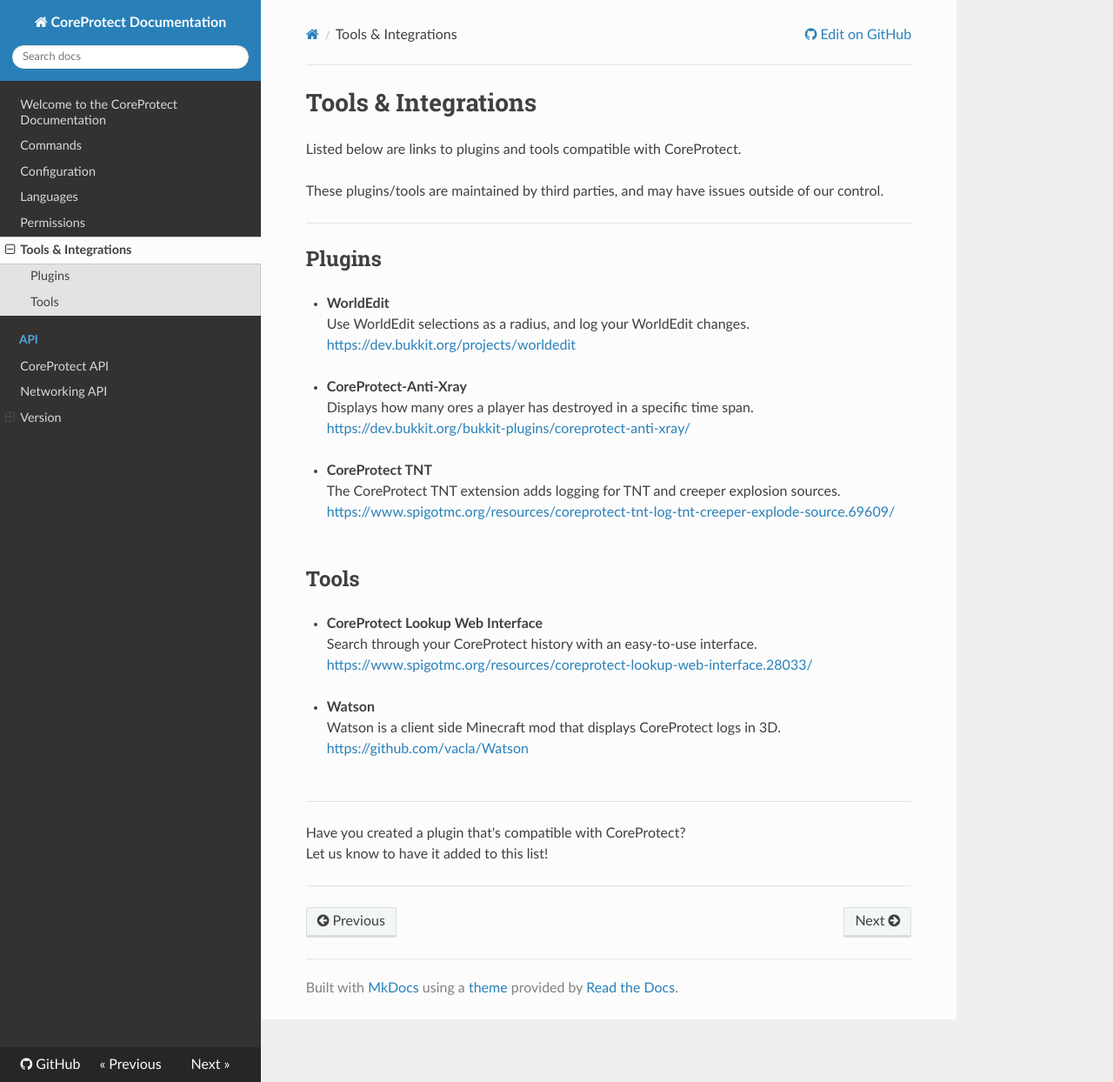
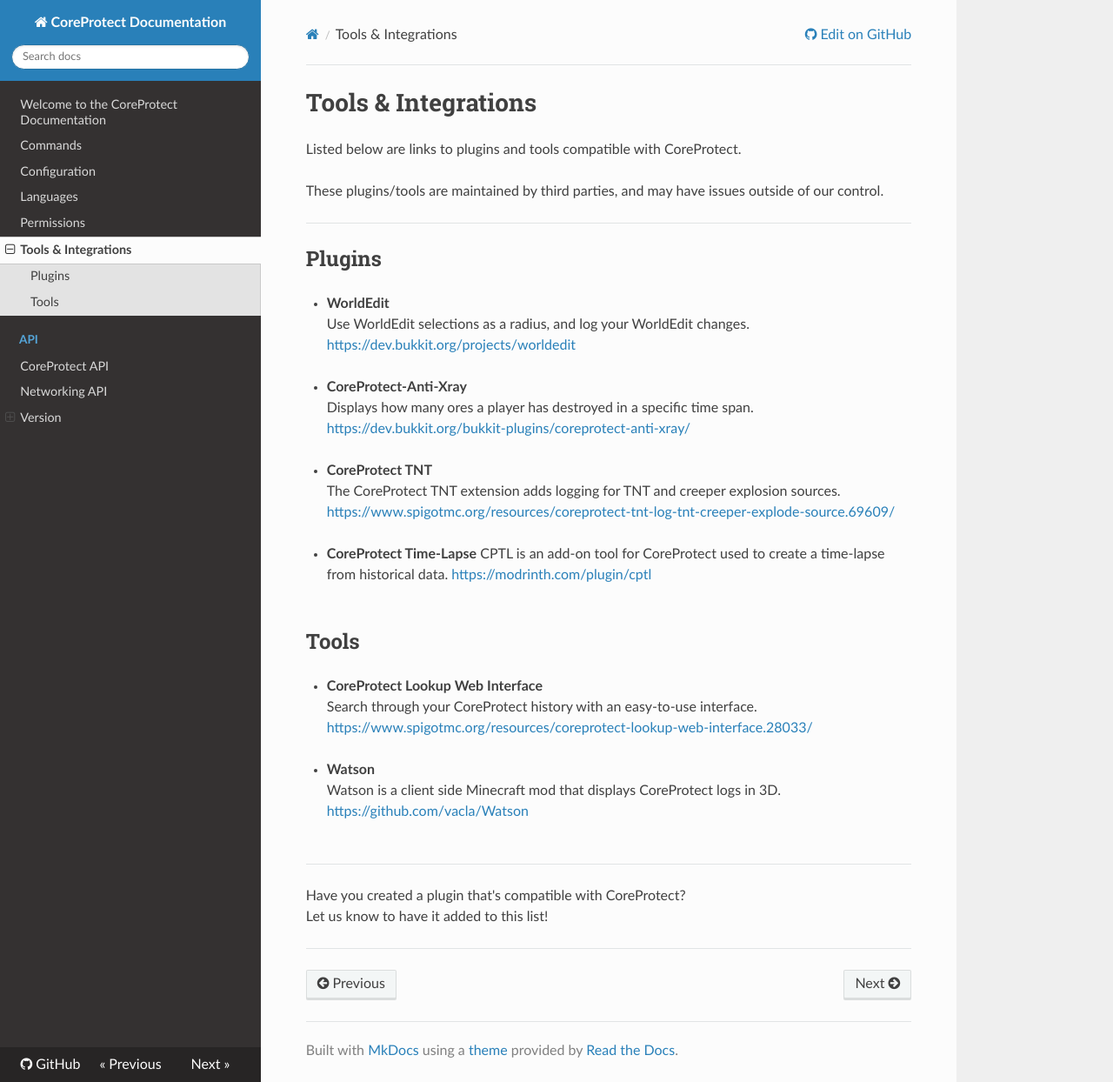
Before and after one commit to PlayPro/CoreProtect, an MkDocs documentation site: the page built from docs/tools-integrations.md, in a window 1280 px wide and 1244 px high. Shown: the whole window at 87% size. Built offline with MkDocs 1.6.1, drawn with Linux system fonts in a browser that asks for light colours; nearby versions of some CDN libraries.

Commit message:
Added CoreProtect Time-Lapse

```diff
--- a/docs/tools-integrations.md
+++ b/docs/tools-integrations.md
@@ -23,6 +23,11 @@ The CoreProtect TNT extension adds logging for TNT and creeper explosion sources
 [https://www.spigotmc.org/resources/coreprotect-tnt-log-tnt-creeper-explode-source.69609/](https://www.spigotmc.org/resources/coreprotect-tnt-log-tnt-creeper-explode-source.69609/)
 &nbsp;
 
+* **CoreProtect Time-Lapse**
+CPTL is an add-on tool for CoreProtect used to create a time-lapse from historical data.
+[https://modrinth.com/plugin/cptl](https://modrinth.com/plugin/cptl)
+&nbsp;
+
 ## Tools
 
 * **CoreProtect Lookup Web Interface**
```
